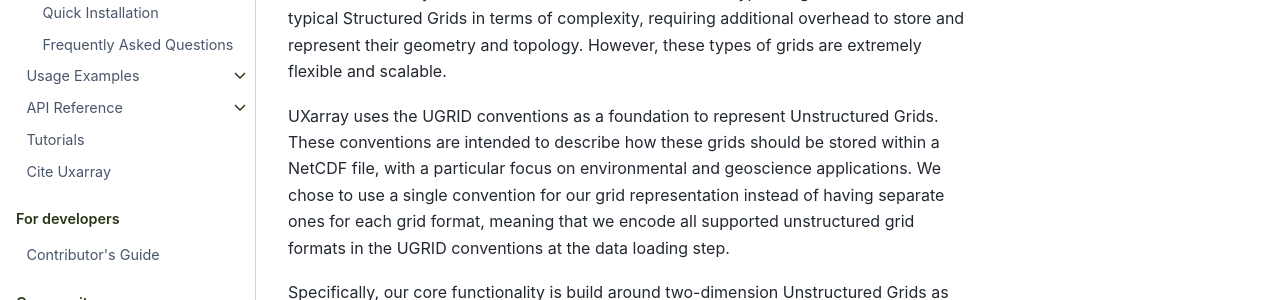
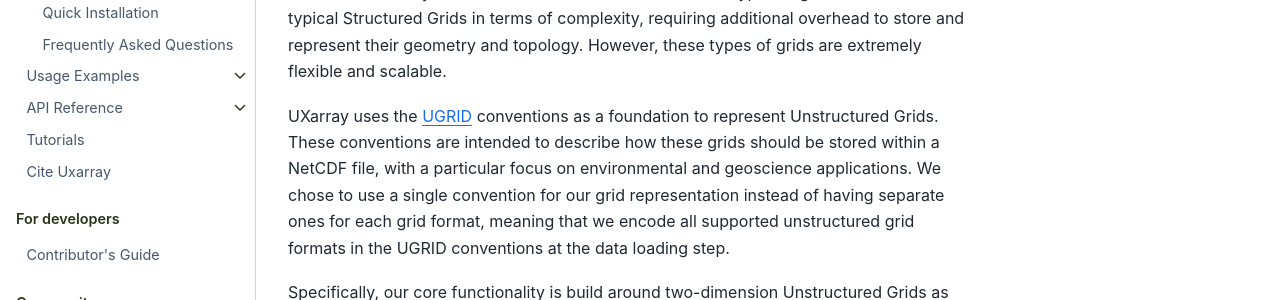
Before and after one commit to UXARRAY/uxarray, a Sphinx documentation site: the page built from docs/getting-started/overview.rst, in a window 1280 px wide and 900 px high. Shown: the part 412-712 px from the top of the window. Built offline with Sphinx 7.4.7 and the Sphinx Book theme 1.1.4, drawn with Linux system fonts in a browser that asks for light colours; part of the change alters nothing that is shown.

```diff
--- a/docs/getting-started/overview.rst
+++ b/docs/getting-started/overview.rst
@@ -18,7 +18,8 @@ typical Structured Grids in terms of complexity, requiring additional overhead t
 store and represent their geometry and topology. However, these types of
 grids are extremely flexible and scalable.
 
-UXarray uses the UGRID conventions as a
+UXarray uses the `UGRID <http://ugrid-conventions.github.io/ugrid-conventions/>`_
+conventions as a
 foundation to represent Unstructured Grids. These conventions
 are intended to describe how these grids should be stored within a NetCDF file, with
 a particular focus on environmental and geoscience applications. We chose to use a
```
